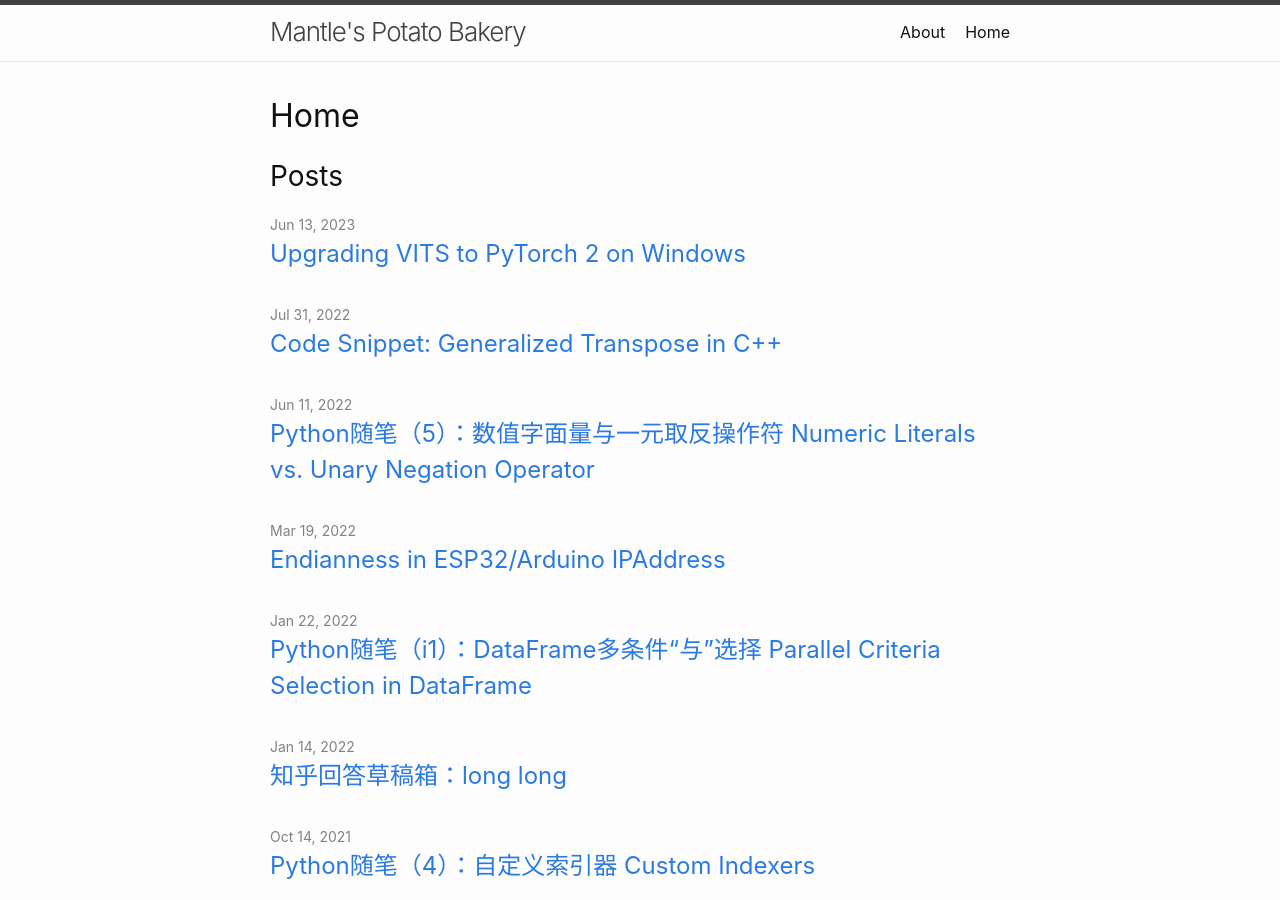
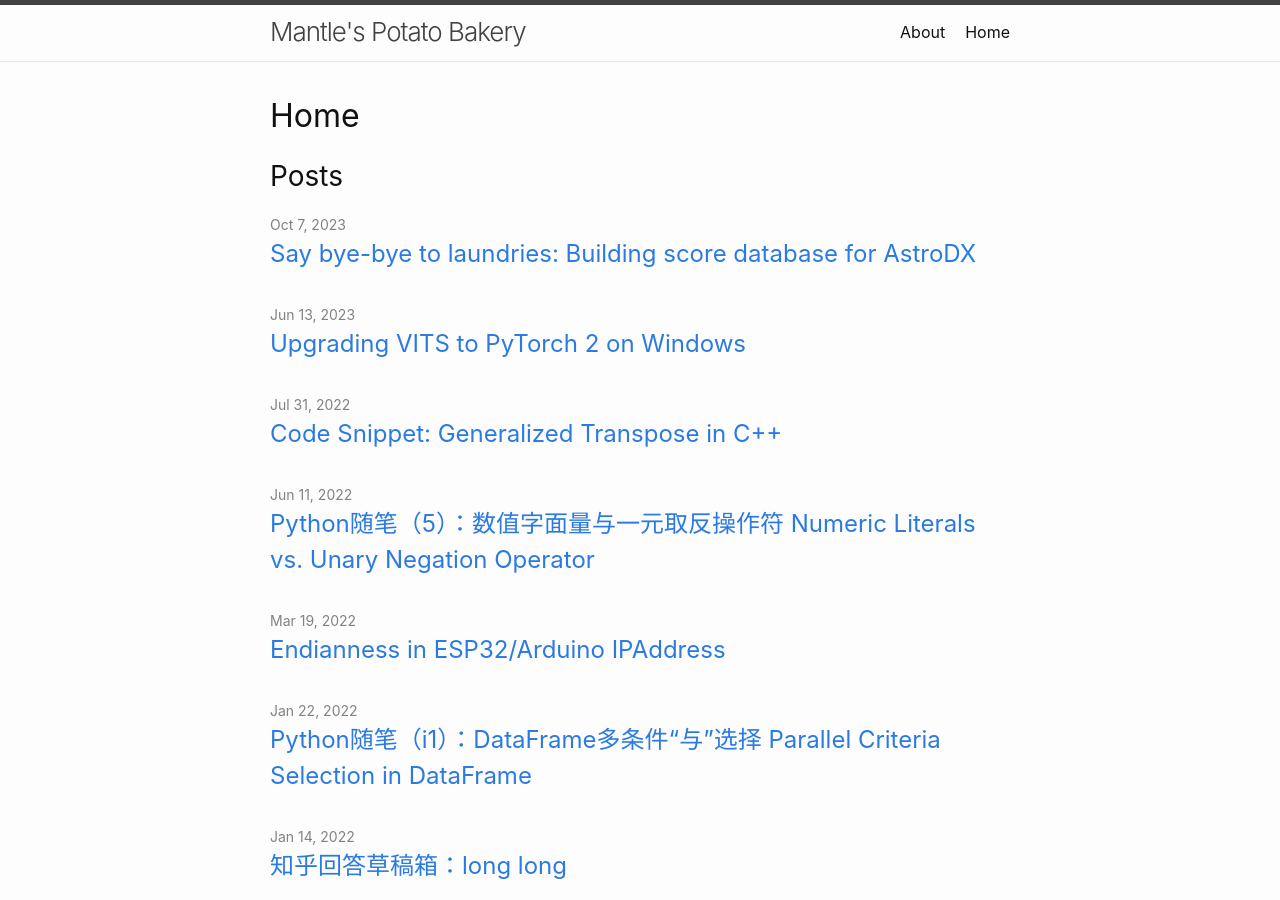
Before and after one commit to CSharperMantle/CSharperMantle.github.io, a Jekyll site: the page built from index.md, in a window 1280 px wide and 900 px high. Built offline with Jekyll 4.4.1, drawn with Linux system fonts in a browser that asks for light colours; some of the changed lines change nothing that is shown.

Commit message:
Add mai articles

````diff
--- a/_config.yml
+++ b/_config.yml
@@ -23,7 +23,6 @@ github_username:  CSharperMantle
 social:
   name: Rong "Mantle" Bao (CSharperMantle)
   links:
-    - https://twitter.com/CSharperMantle2
     - https://github.com/CSharperMantle
 
 # Build settings
--- /dev/null
+++ b/_posts/2023-10-07-astrodx-database-construction.md
@@ -0,0 +1,165 @@
+---
+layout: post
+title: "Say bye-bye to laundries: Building score database for AstroDX"
+date: 2023-10-07 21:25:28 +0800
+lang: en
+description: This post is a brief walkthrough and guide for building score database for AstroDX.
+categories: games maimai
+---
+
+## 0. Introduction
+
+Tired of going to the laundry house every day? You can play with the washing machines at home. However, finding appropriate resources can be quite a tough process. This is an early, immature guide for you to build your own database to play on any platforms supported by AstroDX.
+
+**Disclaimer:** In this tutorial, the author assume that you are computer-literate. Readers *should* verify the validity and safety of everything described here before running them on their device. Readers are expected to have these abilities: 1. Working with [.NET](https://dotnet.microsoft.com/) toolchains; 2. Running [Node.js](https://nodejs.org/) scripts; 3. Use [PowerShell Core](https://learn.microsoft.com/en-us/powershell/); 4. Basic knowledge in reverse engineering of [Unity](https://unity.com/) programs. The author is not affiliated with any of the parties mentioned in this guide, and is not responsible for any actions readers have made. *You are on your own now. Proceed with caution.*
+
+**Software needed:**
+
+* AstroDX (<https://github.com/2394425147/maipaddx>): Game simulator
+* MaichartConverter (<https://github.com/Neskol/MaichartConverter>): Chart converter
+* CriTools (<https://github.com/kohos/CriTools>): Music converter
+* WannaCRI (<https://github.com/donmai-me/WannaCRI>): Video converter
+* FFmpeg (<https://ffmpeg.org/>): Various miscellaneous conversions
+* AssetStudio (<https://github.com/Perfare/AssetStudio>): Finding magic keys
+* script-collection (<https://github.com/CSharperMantle/script-collection>): One of these script will be used
+
+**Resources may be helpful:**
+
+* <https://www.94joy.cn/maimai/267>: (Chinese) Various resources
+* <https://estertion.win/2019/10/%e6%9c%89%e5%85%b3%e4%ba%8ecriware%e7%9a%84%e4%b8%80%e7%82%b9%e6%9c%80%e7%bb%88%e8%a7%a3%e5%86%b3%e6%96%b9%e6%a1%88/>: (Chinese) Finding magic keys
+* <https://github.com/beerpiss/astrodx-guide>: Guide for importing built database into AstroDX
+
+## 1. Getting initial resources.
+
+This part is quite straightforward if you know where to find. The process of searching for related resources is not described here.
+
+**Expected artifacts:**
+
+* `^.+\.vhd$`: Hard disk image in `vhd` format.
+
+## 2. Create scores files
+
+Mount `vhd` file you have obtained above. We assume that you mount it as `X:` hereafter.
+
+Download and build MaichartConverter. Run this command to convert `.ma2` files to `^(.+)\\maidata.txt$` Simai scores, where the first capture here is the score name:
+
+```powershell
+PS > MaichartConverter.exe CompileDatabase -p="X:\Package\Sinmai_Data\StreamingAssets\A000\" -o "<OUTDIR>" -f="simai" -g=6
+```
+
+See the help of MaichartConverter for more info about these parameters. Basically, it will generate a bunch of folders under `<OUTDIR>`, each of these folders is named after a score and contains a `maidata.txt` score file. Copy all of these into a folder named `chart`.
+
+**Expected artifacts:**
+
+* `<OUTDIR>\\chart\\[1-9][0-9]*_.+\\\maidata.txt$`: Generated scores.
+
+## 3. Obtain magic key
+
+Refer to <https://estertion.win/2019/10/%e6%9c%89%e5%85%b3%e4%ba%8ecriware%e7%9a%84%e4%b8%80%e7%82%b9%e6%9c%80%e7%bb%88%e8%a7%a3%e5%86%b3%e6%96%b9%e6%a1%88/> for more information on this topic. We will not cover it here.
+
+Once you have obtained the magic key (which is a `uint64_t` decimal), convert it into Hex format (like `0xdeadbeef11223344`). We denote this as `<KEY>` hereafter.
+
+**Expected artifacts:**
+
+* `<KEY>`: Magic key in hex format.
+
+## 4. Extract music and video
+
+Run this script:
+
+```powershell
+$MusicPath = "X:/Package/Sinmai_Data/StreamingAssets/A000/music"
+$SoundPath = "X:/Package/Sinmai_Data/StreamingAssets/A000/SoundData"
+$MoviePath = "X:/Package/Sinmai_Data/StreamingAssets/A000/MovieData"
+$ChartPath = "<OUTDIR>/chart"
+$OutputPath = "<OUTDIR>/maiout"
+$EncKey = "<KEY>"
+
+Set-Location -Path $OutputPath
+
+$tmp_dir = $OutputPath + "/tmp"
+if (Test-Path $tmp_dir) {
+    Remove-Item "$tmp_dir/*" -Recurse
+}
+else {
+    New-Item -Path $OutputPath -Name "tmp" -ItemType Directory
+}
+
+foreach ($d in Get-ChildItem -Path $MusicPath -Directory -Filter "music*") {
+    Set-Location -Path $tmp_dir
+
+    $music_name = $d.BaseName
+    $garbage = $music_name -match "^music([0-9]{6})$"
+    $music_id = $Matches.1
+    $music_id_int = [int]$music_id
+    if ($music_id_int -ge 10000) {
+        # maimai DX files
+        $garbage = $music_id -match "^01([0-9]{4})$"
+        $music_id = "00$($Matches.1)"
+    }
+
+    $sound_path = "$SoundPath/music$music_id.acb"
+
+    if (-not (Test-Path $sound_path -PathType Leaf)) {
+        Write-Error "Sound file not found: $sound_path"
+        break
+    }
+
+    $metadata_path = "$($d.FullName)/Music.xml"
+    if (-not (Test-Path $metadata_path -PathType Leaf)) {
+        Write-Warning "Metadata not found: $metadata_path; ignoring"
+        continue
+    }
+
+    node ~/CriTools-master/src/index.js acb2wavs -k $EncKey -o $tmp_dir $sound_path
+    ffmpeg -i "$tmp_dir/stream_1.wav" -codec:a libmp3lame -qscale:a 2 "$tmp_dir/track.mp3"
+    Remove-Item "$tmp_dir/stream_1.wav"
+
+    foreach ($c in Get-ChildItem -Path $ChartPath -Directory) {
+        if ($c.BaseName -match "^$($music_id_int)_.+$") {
+            $chart_folder_path = $c.FullName
+            break
+        }
+    }
+    $chart_path = "$chart_folder_path/maidata.txt"
+    Copy-Item -Path $chart_path -Destination "$tmp_dir/maidata.txt"
+
+    wannacri extractusm "$MoviePath/$music_id.dat" -k $EncKey
+
+    $movie_export_path = "$tmp_dir/output/$music_id.dat/videos"
+    if (-not (Test-Path $movie_export_path -PathType Container)) {
+        Write-Warning "Exported movie not found: $movie_export_path; ignoring"
+        continue
+    }
+    $movie_file = Get-ChildItem -Path $tmp_dir -Filter "*.ivf" -Recurse
+    $movie_file = $movie_file.FullName
+    ffmpeg -i $movie_file -crf 28 -preset slow "$tmp_dir/pv.mp4"
+    foreach ($r in Get-ChildItem -Path $tmp_dir -Directory) {
+        Remove-Item $r.FullName -Recurse
+    }
+
+    Set-Location -Path $OutputPath
+    Copy-Item -Path $tmp_dir -Destination "$OutputPath/$music_name" -Recurse
+    Remove-Item "$tmp_dir/*" -Recurse
+}
+
+Remove-Item $tmp_dir -Recurse
+```
+
+You will find that various folders are created under `<OUTDIR>` with the names like `^music[0-9]{6}$`.
+
+**Expected artifacts:**
+
+* `^<OUTDIR>\\music[0-9]{6}\\$`: Generated song packs.
+
+## 5. Sort and import
+
+Run `Sort-Maidata-Scores-By-Genre.ps1` from script-collection:
+
+```powershell
+PS > ./Sort-Maidata-Scores-By-Genre.ps1 -Path <OUTDIR>
+```
+
+You can see all these scores are categorized into folders. Now copy all these files to your platform according to instructions given by <https://github.com/beerpiss/astrodx-guide>.
+
+Congratulations! You have a working database now. Try to play with it at home without hassles!
````
